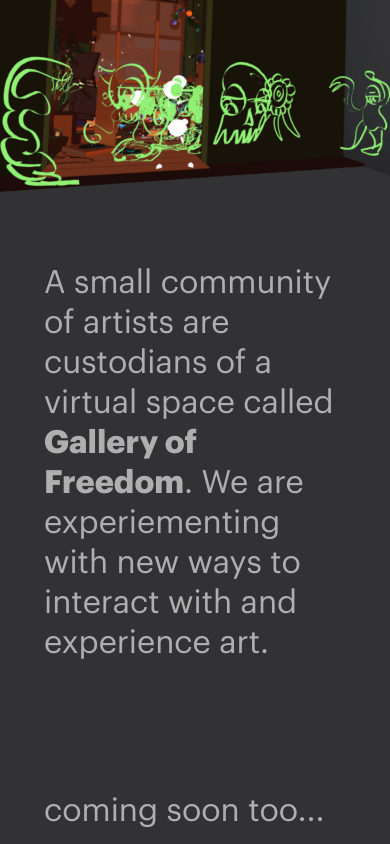
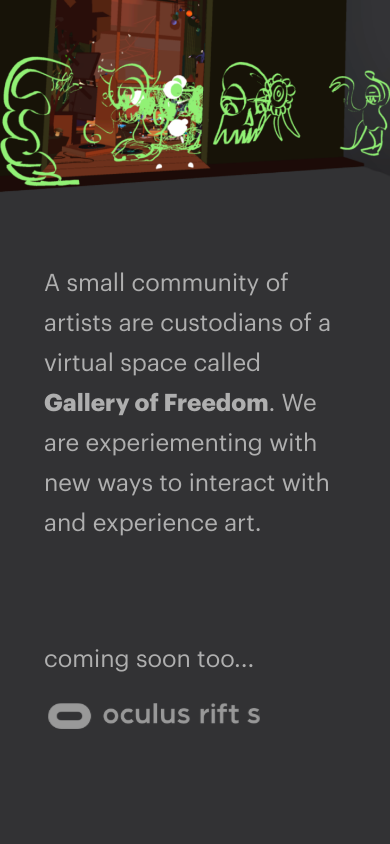
Before and after one commit to galleryoffreedom/landing, a React (Create React App) app: page / in a window 390 px wide. Shown: the top 844 px of the page. Built offline with nearby package versions, Linux system fonts and the light colour scheme.

Commit message:
Smaller Font-Size for Mobile

```diff
--- a/src/Hero/Hero.js
+++ b/src/Hero/Hero.js
@@ -52,7 +52,7 @@ const HeroStyled = styled.div`
             }
 
             @media (max-width: 500px) {
-                font-size: 2rem;
+                font-size: 1.5rem;
                 line-height: 2.5rem;
             }
         }
@@ -88,11 +88,11 @@ const HeroStyled = styled.div`
             @media (max-width: 700px) {
                 align-items: flex-start;
                 justify-content: flex-start;
-                margin-top: 10rem;
+                margin-top: 9rem;
             }
 
             @media (max-width: 500px) {
-                margin-top: 8rem;
+                margin-top: 6rem;
             }
 
             .oculus-image{
@@ -113,7 +113,7 @@ const HeroStyled = styled.div`
                 }
 
                 @media (max-width: 500px) {
-                    margin-top: 1.675rem;
+                    margin-top: 1.5rem;
                     width: 13.75rem;
                     height: 1.625rem;
                 }
@@ -140,7 +140,7 @@ const HeroStyled = styled.div`
             }
 
             @media (max-width: 500px) {
-                margin: 8rem 0 10rem 0;
+                margin: 7rem 0 9rem 0;
             }
 
             .discord-image{
@@ -161,9 +161,9 @@ const HeroStyled = styled.div`
                 }
 
                 @media (max-width: 500px) {
-                    margin-top: 1.75rem;
-                    height: 2.4rem;
-                    width: 10rem;
+                    margin-top: 1.5rem;
+                    height: 2.16rem;
+                    width: 9rem;
                 }
             }
         }
```
